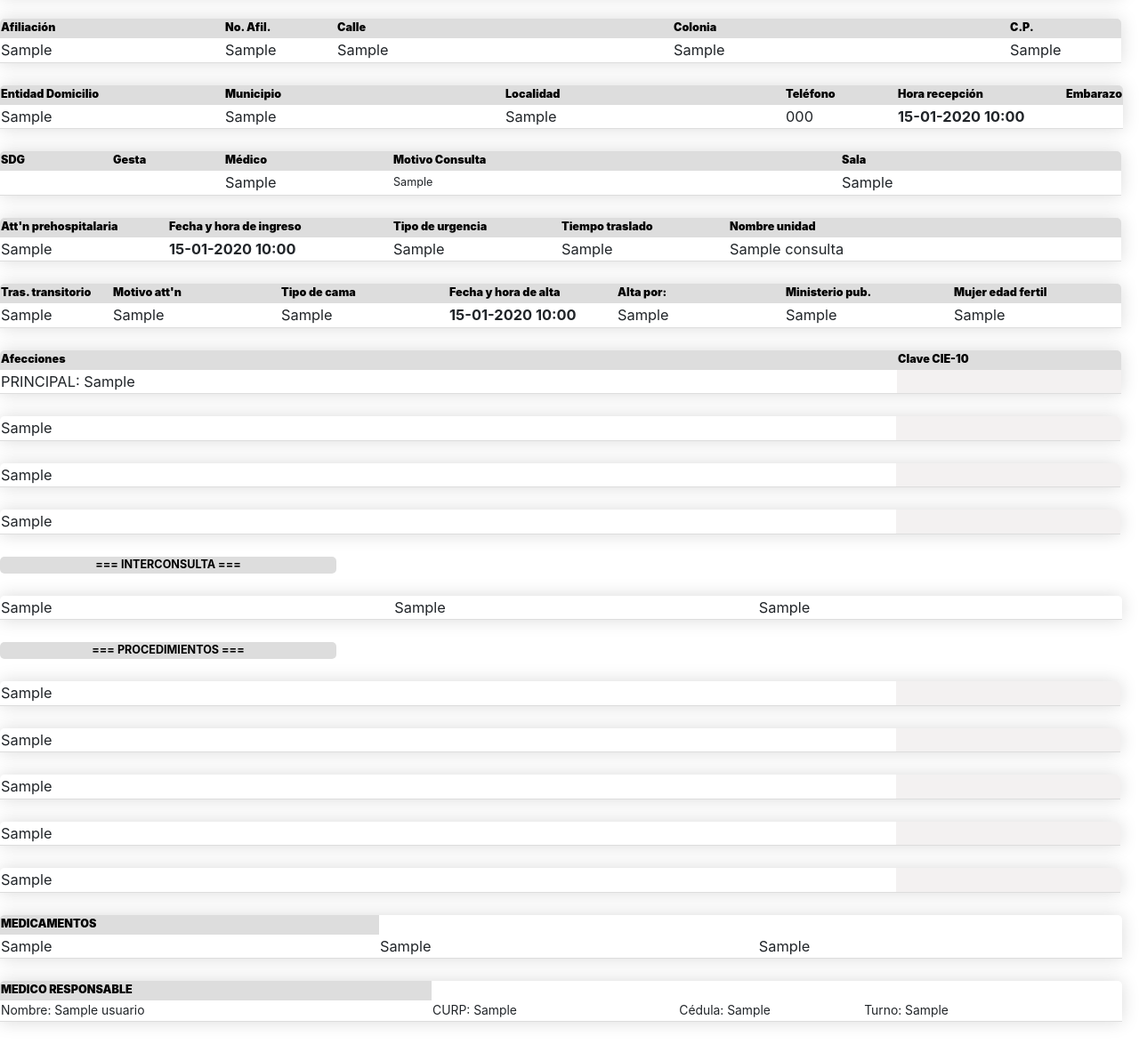
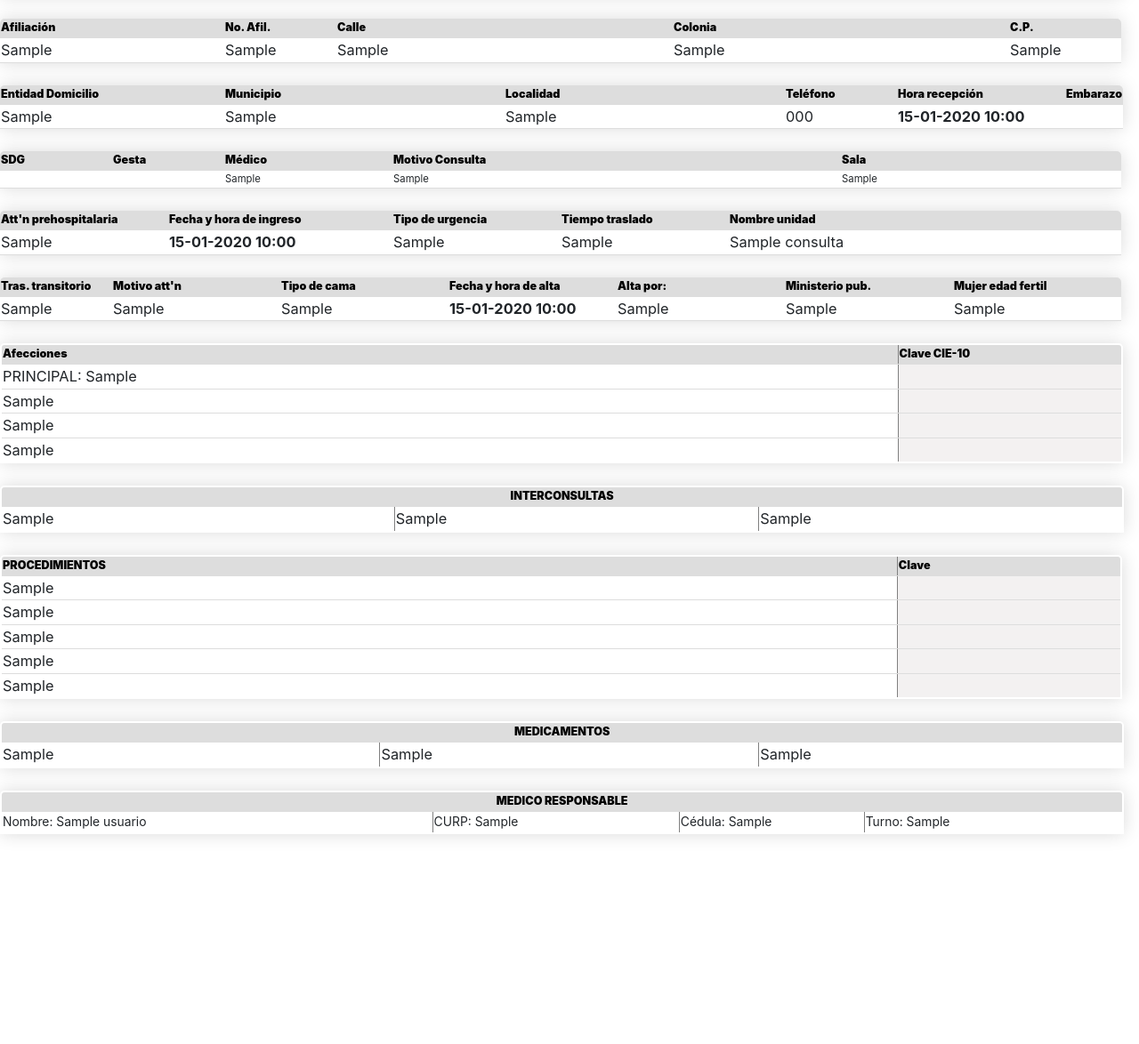
Before and after one commit to oegg10/expurg, a PHP site: page /modelos/consultas/imprimirConsulta.php?idc=1 in a window 1280 px wide; the page is wider, and only the part inside the window is pictured. Shown: the part 200-1374 px from the top of that part at 89% size. After the commit the page ends 1142 px from the top of that part, so only its background shows below. Run offline with PHP 8.4, Linux system fonts and the light colour scheme; the visitor is signed in with stand-in values (Sample User, id 1); tables that the repository leaves empty or names only in its code hold one stand-in row (values such as "Sample post"); data that the repository does not hold is empty.

Commit message:
Modificacion de hoja de consulta 241122

```diff
--- a/modelos/consultas/imprimirConsulta.php
+++ b/modelos/consultas/imprimirConsulta.php
@@ -162,9 +162,9 @@ if (!isset($_SESSION['idusuario'])) {
                                             echo "";
                                         }
                                         ?></td>
-                                    <td style="font-size: 1.3em;"><?php echo $fila['medico']; ?></td>
-                                    <td><?php echo $fila['mtvoconsulta']; ?></td>
-                                    <td style="font-size: 1.3em;"><?php echo $fila['sala']; ?></td>
+                                    <td style="font-size: 0.9em;"><?php echo $fila['medico']; ?></td>
+                                    <td style="font-size: 0.9em;"><?php echo $fila['mtvoconsulta']; ?></td>
+                                    <td style="font-size: 0.9em;"><?php echo $fila['sala']; ?></td>
 
                                 </tr>
                             </tbody>
@@ -219,7 +219,7 @@ if (!isset($_SESSION['idusuario'])) {
                         <!-- <p style="text-align: center; font-size: 1em;"><strong>=== AFECCIONES TRATADAS ===</strong></p> -->
 
                         <!-- Afección principal -->
-                        <table class="content-table">
+                        <table class="content-table" border="2">
                             <tbody>
                                 <tr class="encabezado">
                                     <td style="width: 80em;"><strong>Afecciones</strong></td>
@@ -230,10 +230,26 @@ if (!isset($_SESSION['idusuario'])) {
                                     <td style="font-size: 1.3em;"><?php echo "PRINCIPAL: " . $consulta['afecprincipal']; ?></td>
                                     <td style="background-color: #f3f1f1;"></td>
                                 </tr>
+
+                                <tr>
+                                    <td style="width: 61.5em; font-size: 1.3em;"><?php echo $consulta['comorbilidad1']; ?></td>
+                                    <td style="width: 20em; background-color: #f3f1f1;"></td>
+                                </tr>
+
+                                <tr>
+                                    <td style="width: 61.5em; font-size: 1.3em;"><?php echo $consulta['comorbilidad2']; ?></td>
+                                    <td style="width: 20em; background-color: #f3f1f1;"></td>
+                                </tr>
+
+                                <tr>
+                                    <td style="width: 61.5em; font-size: 1.3em;"><?php echo $consulta['comorbilidad3']; ?></td>
+                                    <td style="width: 20em; background-color: #f3f1f1;"></td>
+                                </tr>
+
                             </tbody>
                         </table>
 
-                        <table class="content-table">
+                        <!--<table class="content-table" border="2">
                             <tbody>
                                 <tr>
                                     <td style="width: 61.5em; font-size: 1.3em;"><?php echo $consulta['comorbilidad1']; ?></td>
@@ -242,7 +258,7 @@ if (!isset($_SESSION['idusuario'])) {
                             </tbody>
                         </table>
 
-                        <table class="content-table">
+                        <table class="content-table" border="2">
                             <tbody>
                                 <tr>
                                     <td style="width: 61.5em; font-size: 1.3em;"><?php echo $consulta['comorbilidad2']; ?></td>
@@ -251,19 +267,23 @@ if (!isset($_SESSION['idusuario'])) {
                             </tbody>
                         </table>
 
-                        <table class="content-table">
+                        <table class="content-table" border="2">
                             <tbody>
                                 <tr>
                                     <td style="width: 61.5em; font-size: 1.3em;"><?php echo $consulta['comorbilidad3']; ?></td>
                                     <td style="width: 20em; background-color: #f3f1f1;"></td>
                                 </tr>
                             </tbody>
-                        </table>
+                        </table> -->
 
-                        <p>=== INTERCONSULTA ===</p>
+                        <!-- <p>=== INTERCONSULTA ===</p> -->
 
-                        <table class="content-table">
+                        <table class="content-table" border="2">
                             <tbody>
+                                <tr class="encabezado">
+                                    <td colspan="3" style="text-align: center;"><strong>INTERCONSULTAS</strong></td>
+                                </tr>
+
                                 <tr>
                                     <td style="width: 27em; font-size: 1.3em;"><?php echo $consulta['interconsulta1']; ?></td>
                                     <td style="width: 25em; font-size: 1.3em;"><?php echo $consulta['interconsulta2']; ?></td>
@@ -272,18 +292,44 @@ if (!isset($_SESSION['idusuario'])) {
                             </tbody>
                         </table>
 
-                        <p>=== PROCEDIMIENTOS ===</p>
+                        <!-- <p>=== PROCEDIMIENTOS ===</p> -->
 
-                        <table class="content-table">
+                        <table class="content-table" border="2">
                             <tbody>
+                                <tr class="encabezado">
+                                    <td><strong>PROCEDIMIENTOS</strong></td>
+                                    <td><strong>Clave</strong></td>
+                                </tr>
+
                                 <tr>
                                     <td style="width: 61.5em; font-size: 1.3em;"><?php echo $consulta['procedim1']; ?></td>
                                     <td style="width: 20em; background-color: #f3f1f1;"></td>
                                 </tr>
+
+                                <tr>
+                                    <td style="width: 61.5em; font-size: 1.3em;"><?php echo $consulta['procedim2']; ?></td>
+                                    <td style="width: 20em; background-color: #f3f1f1;"></td>
+                                </tr>
+
+                                <tr>
+                                    <td style="width: 61.5em; font-size: 1.3em;"><?php echo $consulta['procedim3']; ?></td>
+                                    <td style="width: 20em; background-color: #f3f1f1;"></td>
+                                </tr>
+
+                                <tr>
+                                    <td style="width: 61.5em; font-size: 1.3em;"><?php echo $consulta['procedim4']; ?></td>
+                                    <td style="width: 20em; background-color: #f3f1f1;"></td>
+                                </tr>
+
+                                <tr>
+                                    <td style="width: 61.5em; font-size: 1.3em;"><?php echo $consulta['procedim5']; ?></td>
+                                    <td style="width: 20em; background-color: #f3f1f1;"></td>
+                                </tr>
+
                             </tbody>
                         </table>
 
-                        <table class="content-table">
+                        <!-- <table class="content-table" border="2">
                             <tbody>
                                 <tr>
                                     <td style="width: 61.5em; font-size: 1.3em;"><?php echo $consulta['procedim2']; ?></td>
@@ -292,7 +338,7 @@ if (!isset($_SESSION['idusuario'])) {
                             </tbody>
                         </table>
 
-                        <table class="content-table">
+                        <table class="content-table" border="2">
                             <tbody>
                                 <tr>
                                     <td style="width: 61.5em; font-size: 1.3em;"><?php echo $consulta['procedim3']; ?></td>
@@ -301,7 +347,7 @@ if (!isset($_SESSION['idusuario'])) {
                             </tbody>
                         </table>
 
-                        <table class="content-table">
+                        <table class="content-table" border="2">
                             <tbody>
                                 <tr>
                                     <td style="width: 61.5em; font-size: 1.3em;"><?php echo $consulta['procedim4']; ?></td>
@@ -310,21 +356,21 @@ if (!isset($_SESSION['idusuario'])) {
                             </tbody>
                         </table>
 
-                        <table class="content-table">
+                        <table class="content-table" border="2">
                             <tbody>
                                 <tr>
                                     <td style="width: 61.5em; font-size: 1.3em;"><?php echo $consulta['procedim5']; ?></td>
                                     <td style="width: 20em; background-color: #f3f1f1;"></td>
                                 </tr>
                             </tbody>
-                        </table>
+                        </table> -->
 
                         <!--<p>=== MEDICAMENTOS ===</p>-->
 
-                        <table class="content-table">
+                        <table class="content-table" border="2">
                             <tbody>
-                            <tr class="encabezado">
-                                    <td style="width: 10em;"><strong>MEDICAMENTOS</strong></td>
+                                <tr class="encabezado">
+                                    <td colspan="3" style="text-align: center;"><strong>MEDICAMENTOS</strong></td>
                                 </tr>
 
                                 <tr>
@@ -335,28 +381,15 @@ if (!isset($_SESSION['idusuario'])) {
                             </tbody>
                         </table>
 
-                        <!--<p>=== MEDICO RESPONSABLE ===</p>
-
-                        <table class="content-table">
-                            <tbody>
-                                <tr>
-                                    <td style="width: 35em; font-size: 1.1em;"><?php echo "Nombre: " . $consulta['nm']; ?></td>
-                                    <td style="width: 20em; font-size: 1.1em;"><?php echo "CURP: " . $consulta['curp']; ?></td>
-                                    <td style="width: 15em; font-size: 1.1em;"><?php echo "Cédula: " . $consulta['cedula']; ?></td>
-                                    <td style="width: 21em; font-size: 1.1em;"><?php echo "Turno: " . $consulta['turno']; ?></td>
-                                </tr>
-                            </tbody>
-                        </table> -->
-
                         <!-- TABLA DE MEDICO -->
-                        <table class="content-table">
+                        <table class="content-table" border="2">
                             <tbody>
                                 <tr class="encabezado">
-                                    <td style="width: 10em;"><strong>MEDICO RESPONSABLE</strong></td>
+                                    <td colspan="4" style="text-align: center;"><strong>MEDICO RESPONSABLE</strong></td>
                                 </tr>
                                 <!--DATOS DEL MEDICO-->
                                 <tr>
-                                <td style="width: 35em; font-size: 1.1em;"><?php echo "Nombre: " . $consulta['nm']; ?></td>
+                                    <td style="width: 35em; font-size: 1.1em;"><?php echo "Nombre: " . $consulta['nm']; ?></td>
                                     <td style="width: 20em; font-size: 1.1em;"><?php echo "CURP: " . $consulta['curp']; ?></td>
                                     <td style="width: 15em; font-size: 1.1em;"><?php echo "Cédula: " . $consulta['cedula']; ?></td>
                                     <td style="width: 21em; font-size: 1.1em;"><?php echo "Turno: " . $consulta['turno']; ?></td>
```
